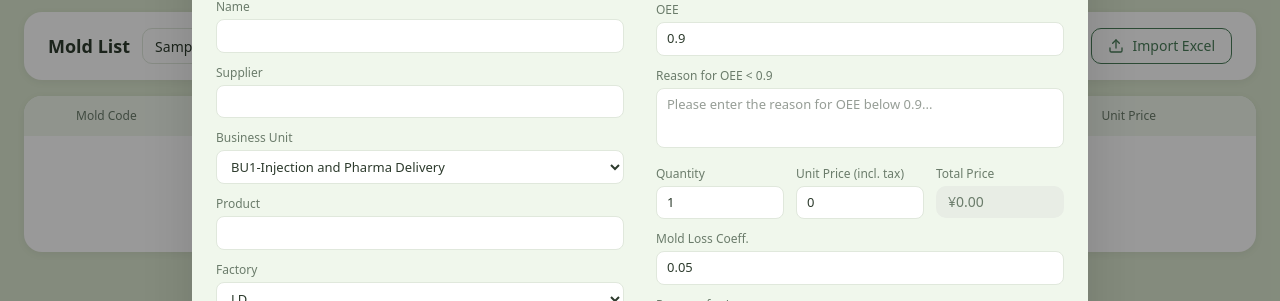
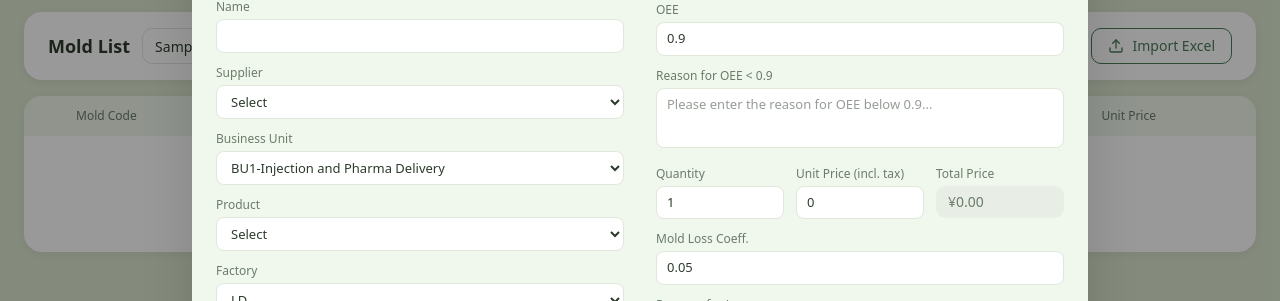
Before and after one commit to erikzhuang-dev/ubzhuangs-robot, a Next.js app: page / in a window 1280 px wide. Both pictures are taken after typing "Sample" into the empty fields and a click on the button "Add". Shown: the part 289-590 px from the top of the page. Built offline with nearby package versions, Linux system fonts and the light colour scheme.

Commit message:
feat: 供应商和产品字段改为下拉选择框
Coze-Commit-Type: user
Coze-User-ID: 3739915826497834
Coze-Conversation-ID: 11684564

```diff
--- a/src/app/page.tsx
+++ b/src/app/page.tsx
@@ -1551,12 +1551,25 @@ function MoldRow({
                       />
                     </DetailField>
                     <DetailField label={t.detailSupplier}>
-                      <input
-                        type="text"
+                      <select
                         value={lang === 'en' ? (mold.supplierEn || mold.supplier) : mold.supplier}
-                        onChange={(e) => onUpdate(mold.id, lang === 'en' ? 'supplierEn' : 'supplier', e.target.value)}
+                        onChange={(e) => {
+                          const val = e.target.value;
+                          const supplier = suppliers.find((s) => (lang === 'en' ? s.en : s.cn) === val);
+                          onUpdate(mold.id, lang === 'en' ? 'supplierEn' : 'supplier', val);
+                          if (supplier) {
+                            onUpdate(mold.id, lang === 'en' ? 'supplier' : 'supplierEn', lang === 'en' ? supplier.cn : supplier.en);
+                          }
+                        }}
                         className="detail-input"
-                      />
+                      >
+                        <option value="">{lang === 'zh' ? '请选择' : 'Select'}</option>
+                        {suppliers.map((s) => (
+                          <option key={s.cn} value={lang === 'en' ? s.en : s.cn}>
+                            {lang === 'en' ? s.en : s.cn}
+                          </option>
+                        ))}
+                      </select>
                     </DetailField>
                     <DetailField label={t.belongBU}>
                       <select
@@ -2074,12 +2087,25 @@ function AddMoldModal({
                   />
                 </DetailField>
                 <DetailField label={t.detailSupplier}>
-                  <input
-                    type="text"
+                  <select
                     value={lang === 'en' ? (newMold.supplierEn || '') : (newMold.supplier || '')}
-                    onChange={(e) => onUpdate(lang === 'en' ? 'supplierEn' : 'supplier', e.target.value)}
+                    onChange={(e) => {
+                      const val = e.target.value;
+                      const supplier = suppliers.find((s) => (lang === 'en' ? s.en : s.cn) === val);
+                      onUpdate(lang === 'en' ? 'supplierEn' : 'supplier', val);
+                      if (supplier) {
+                        onUpdate(lang === 'en' ? 'supplier' : 'supplierEn', lang === 'en' ? supplier.cn : supplier.en);
+                      }
+                    }}
                     className="detail-input"
-                  />
+                  >
+                    <option value="">{lang === 'zh' ? '请选择' : 'Select'}</option>
+                    {suppliers.map((s) => (
+                      <option key={s.cn} value={lang === 'en' ? s.en : s.cn}>
+                        {lang === 'en' ? s.en : s.cn}
+                      </option>
+                    ))}
+                  </select>
                 </DetailField>
                 <DetailField label={t.belongBU}>
                   <select
@@ -2101,12 +2127,24 @@ function AddMoldModal({
                   </select>
                 </DetailField>
                 <DetailField label={t.belongProduct}>
-                  <input
-                    type="text"
-                    value={lang === 'en' ? (newMold.productNameEn || '') : (newMold.productName || '')}
-                    onChange={(e) => onUpdate(lang === 'en' ? 'productNameEn' : 'productName', e.target.value)}
+                  <select
+                    value={newMold.productId || ''}
+                    onChange={(e) => {
+                      const productId = e.target.value;
+                      const product = products.find((p) => p.id === productId);
+                      onUpdate('productId', productId);
+                      onUpdate('productName', product?.name || '');
+                      onUpdate('productNameEn', product?.nameEn || '');
+                    }}
                     className="detail-input"
-                  />
+                  >
+                    <option value="">{lang === 'zh' ? '请选择' : 'Select'}</option>
+                    {products.filter((p) => p.buId === (newMold.buId || BUS[0].id)).map((p) => (
+                      <option key={p.id} value={p.id}>
+                        {lang === 'en' ? (p.nameEn || p.name) : p.name}
+                      </option>
+                    ))}
+                  </select>
                 </DetailField>
                 <DetailField label={t.useFactory}>
                   <select
```
